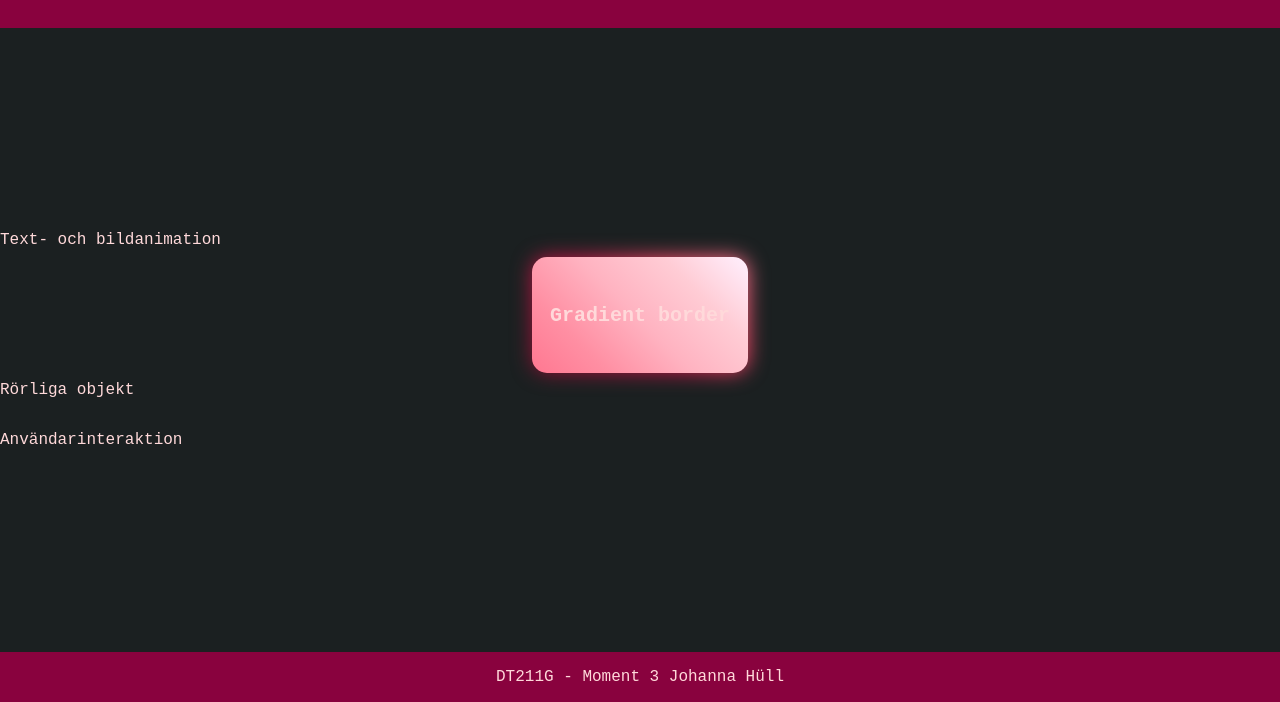
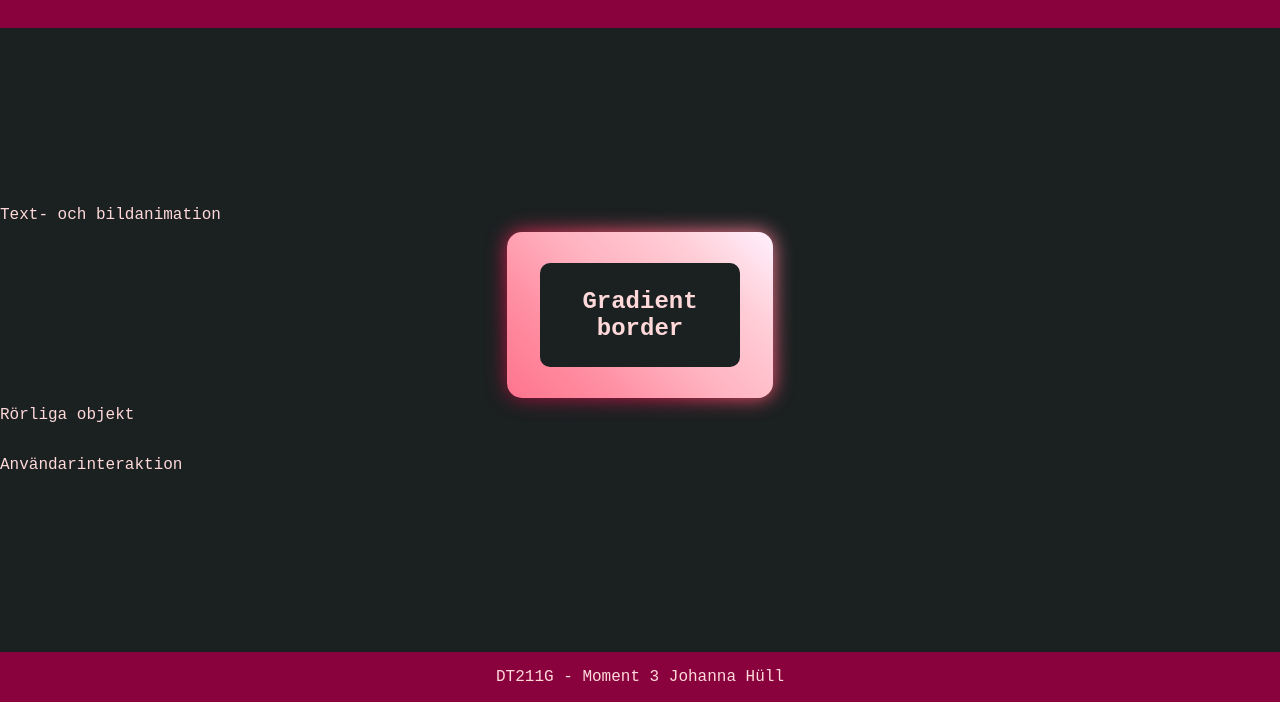
Before and after one commit to weirdiful/Moment-4, a website built with Parcel: page src/animering.html in a window 1280 px wide. Shown: the part 98-800 px from the top of the page. Built offline with nearby package versions, Linux system fonts and the light colour scheme.

Commit message:
gradient

```diff
--- a/src/animering.html
+++ b/src/animering.html
@@ -39,7 +39,11 @@
 <p>Text- och bildanimation</p>
 
 <div class="gradientbody">
-<div class="gradient"> Gradient border</div>
+<div class="gradient"> <p>Gradient border</p></div>
+</div>
+
+<div class="cat-container">
+
 </div>
 
 </div>
--- a/src/css/_animering.scss
+++ b/src/css/_animering.scss
@@ -18,11 +18,20 @@
     text-align: center;
     font-size: 20px;
     font-weight: bold;
-    width: 200px;
-    height: 100px;
+    width: 250px;
+    height: 150px;
     background: black;
     border-radius: 10px;
+    padding: 5px;
+    p {
+        background-color: var(--bg-color);
+        padding: 25px;
+        margin: 20px;
+        border-radius: 10px;
+        font-size: 1.5rem;
+    }
 }
+
 
 .gradient::before {
     content: "";
@@ -35,7 +44,7 @@
     background-size: 300%;
     border-radius: 15px;
     z-index: -1;
-    animation: animate 10s ease-in-out infinite;
+    animation: animate 10s linear infinite;
 }
 
 .gradient::after {
@@ -50,7 +59,7 @@
     border-radius: 15px;
     z-index: -2;
     filter: blur(10px);
-    animation: animate 6s ease-in-out infinite;
+    animation: animate 6s linear infinite;
 }
 
 @keyframes animate {
```
Also changed, not shown: dist/animering.html, 2 other files.
